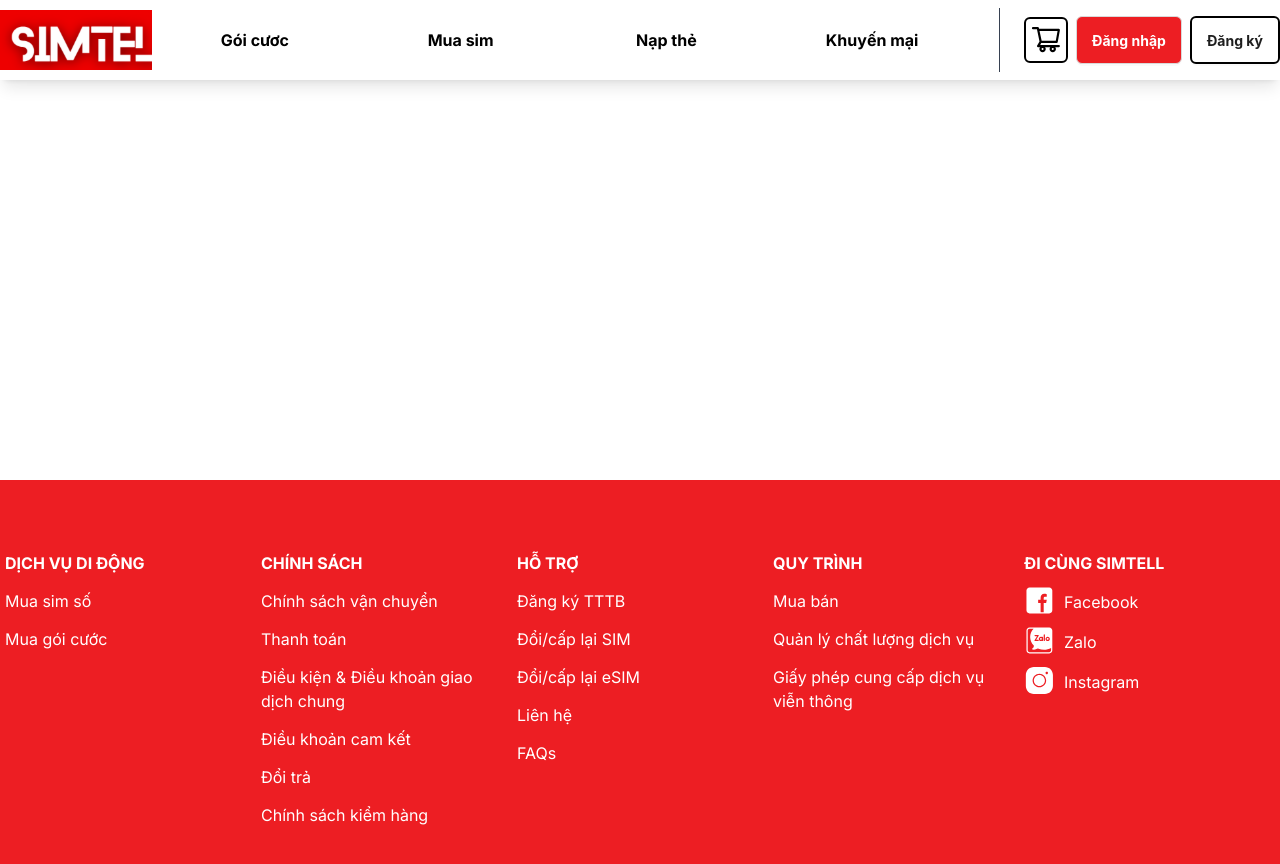
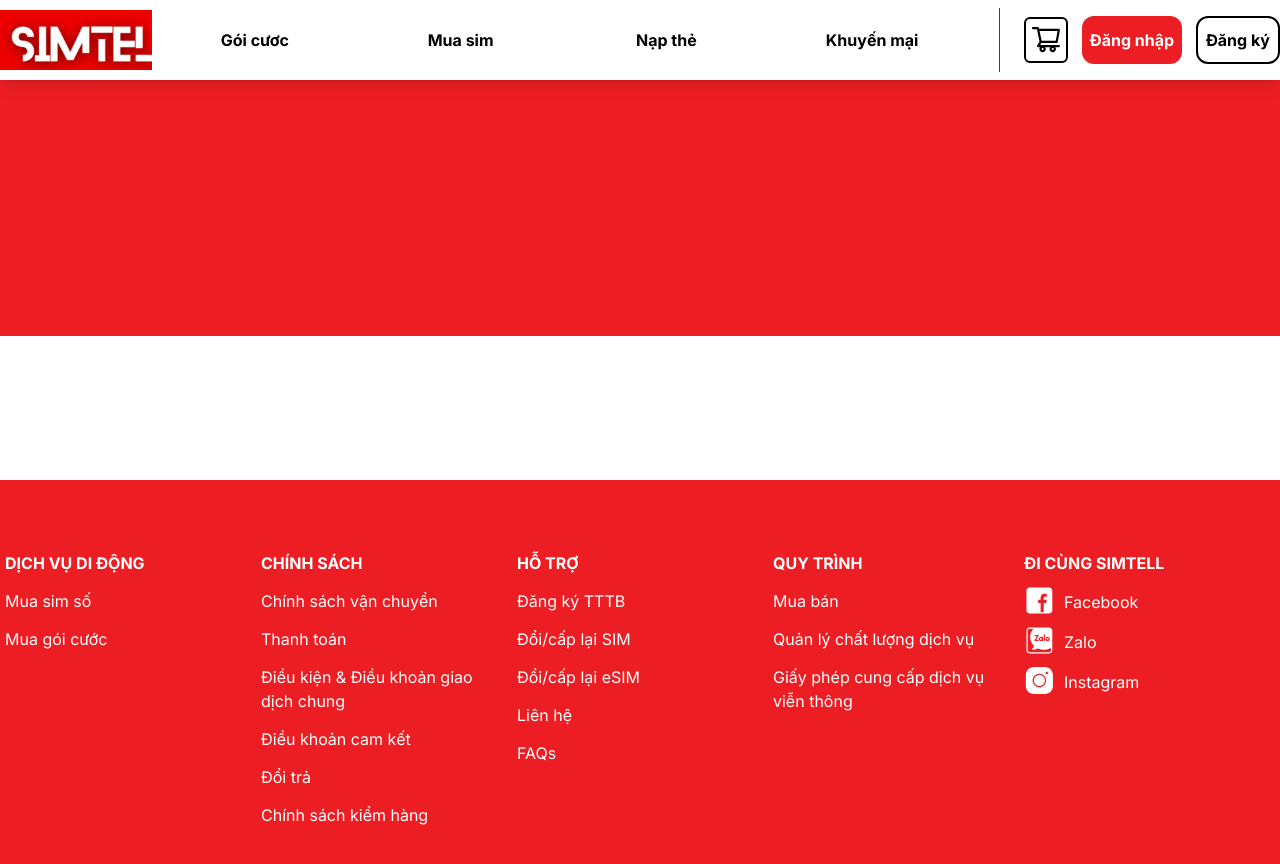
Before and after one commit to MinhGiang241/simtel, a Next.js app: page / in a window 1280 px wide. Built offline with nearby package versions, Linux system fonts and the light colour scheme.

Commit message:
not use button antd

```diff
--- a/src/app/components/header.tsx
+++ b/src/app/components/header.tsx
@@ -6,8 +6,8 @@ import { Button } from 'antd';
 
 export default function Header() {
   return (
-    <div className='w-full h-20 flex justify-center shadow-lg fixed'>
-      <div className='flex w-[160rem] max-w-7xl  items-center' >
+    <div className='w-full h-20 flex justify-center shadow-lg fixed z-50 bg-white'>
+      <div className='flex w-[160rem] max-w-7xl  items-center ' >
         <Logo viewBox="0 0 152 60" width={152} height={60} />
         <div className='flex justify-center items-center flex-grow font-bold ' >
           <div className='w-1/4 text-center'>Gói cươc</div>
@@ -21,12 +21,12 @@ export default function Header() {
             <ShoppingCartOutlined style={{ fontSize: '200%' }} />
 
           </div>
-          <Button className='bg-m_red h-12 text-white font-bold'>
+          <button className='bg-m_red h-12 text-white font-bold px-2 rounded-xl active:opacity-70'>
             Đăng nhập
-          </Button>
-          <Button className='border-black border-2 h-12  font-bold'>
+          </button>
+          <button className='border-black border-2 h-12 font-bold px-2 rounded-xl active:opacity-70'>
             Đăng ký
-          </Button>
+          </button>
 
         </div>
       </div>
--- a/src/app/page.tsx
+++ b/src/app/page.tsx
@@ -1,8 +1,11 @@
-import Image from 'next/image'
+export default function Home() {
+  return (<div className='w-full flex flex-col items-center'>
 
-export default function Home() {
-  return (<main>
+    <div className="w-full h-20" />
+    <div className="w-[160rem] max-w-7xl bg-m_red h-64">
+
+    </div>
 
 
-  </main>)
+  </div>)
 }
```
